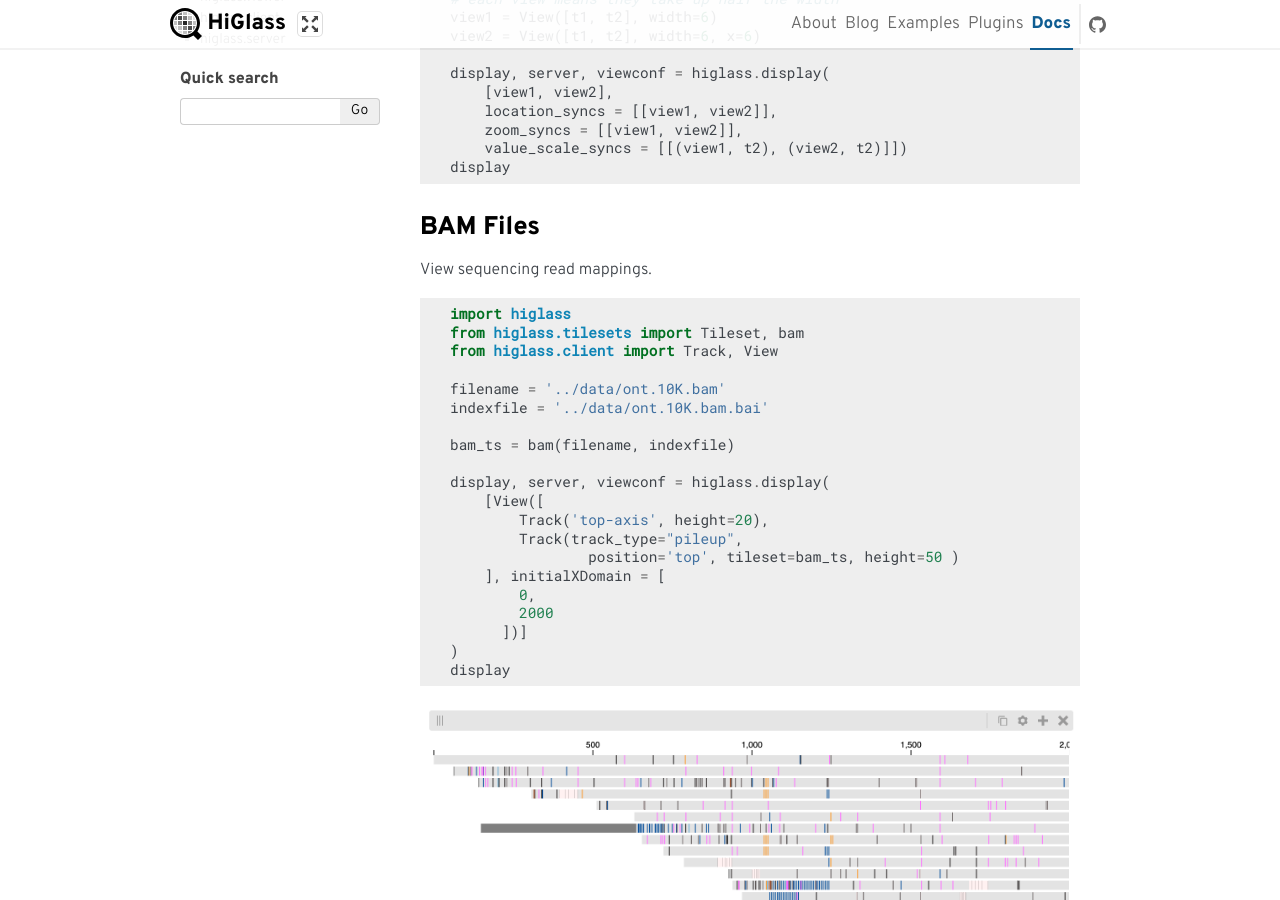
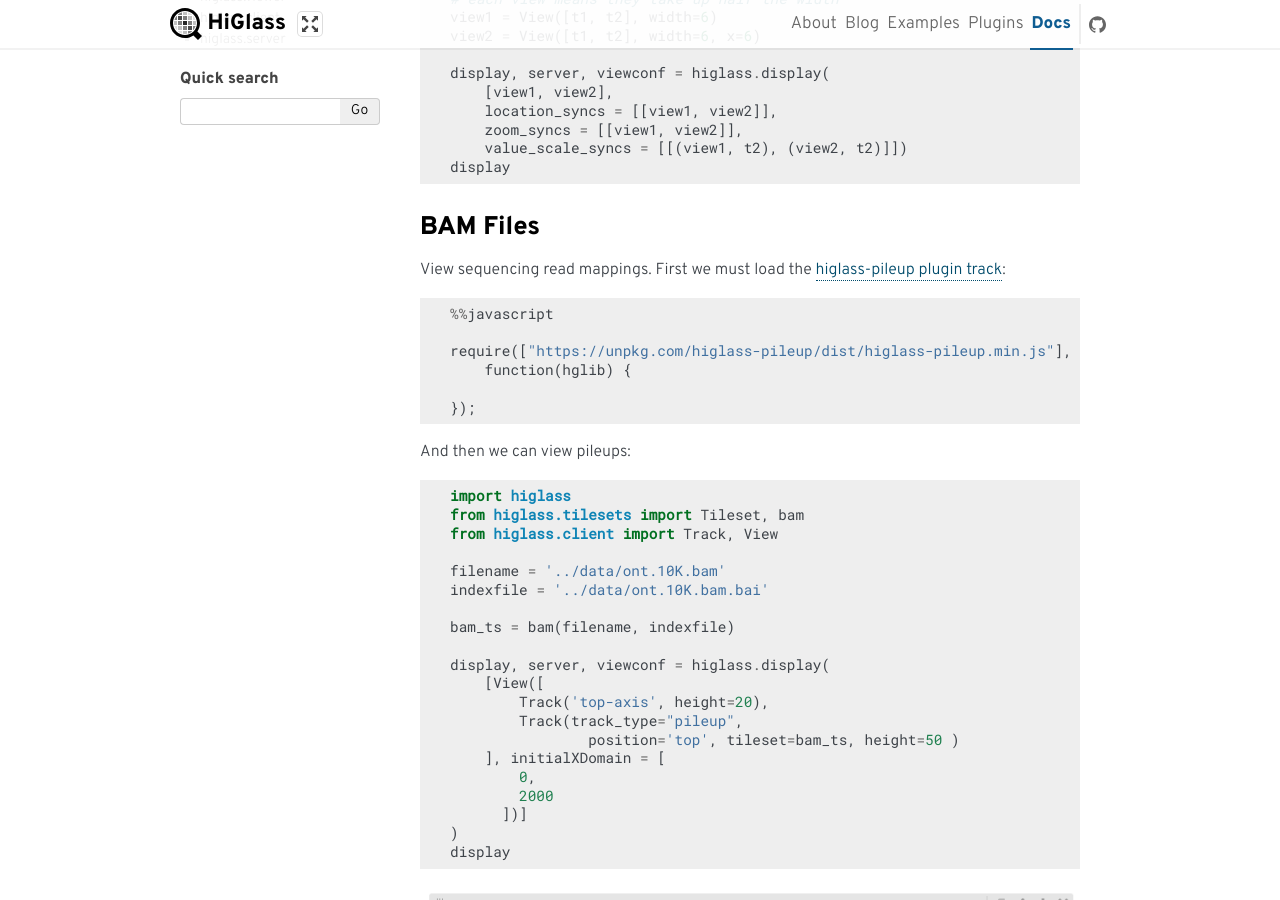
Before and after one commit to higlass/higlass-python, a Sphinx documentation site: the page built from docs/examples.rst, in a window 1280 px wide and 900 px high, scrolled down 627 px. Built offline with Sphinx 7.4.7, drawn with Linux system fonts in a browser that asks for light colours; formulas are drawn with MathJax 3.

Commit message:
Added snippet showing how to load pileup plugin track

```diff
--- a/docs/examples.rst
+++ b/docs/examples.rst
@@ -42,7 +42,18 @@ and location change together in the provided list of views.
 BAM Files
 ---------
 
-View sequencing read mappings.
+View sequencing read mappings. First we must load the `higlass-pileup plugin track <https://github.com/higlass/higlass-pileup>`_:
+
+.. code-block:: python
+
+	%%javascript
+
+	require(["https://unpkg.com/higlass-pileup/dist/higlass-pileup.min.js"],
+	    function(hglib) {
+
+	});
+
+And then we can view pileups:
 
 .. code-block:: python
 
```
